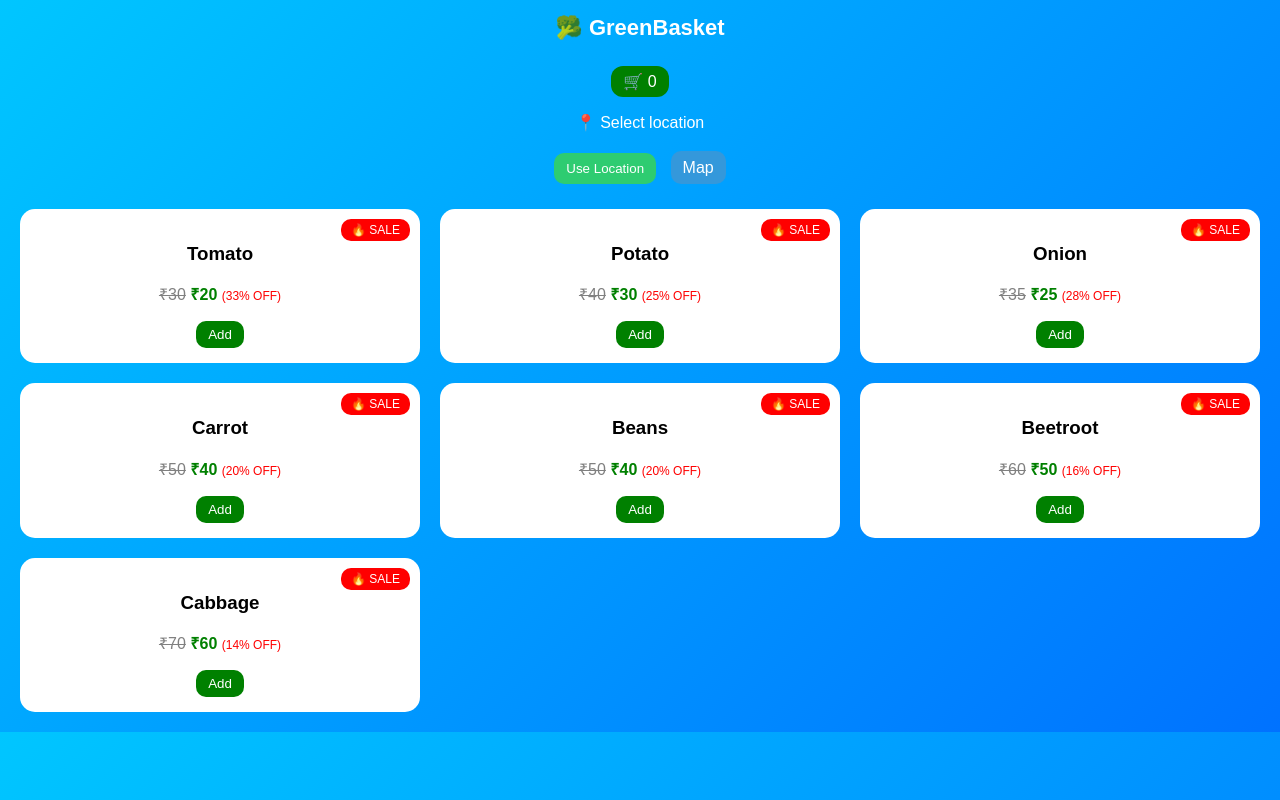
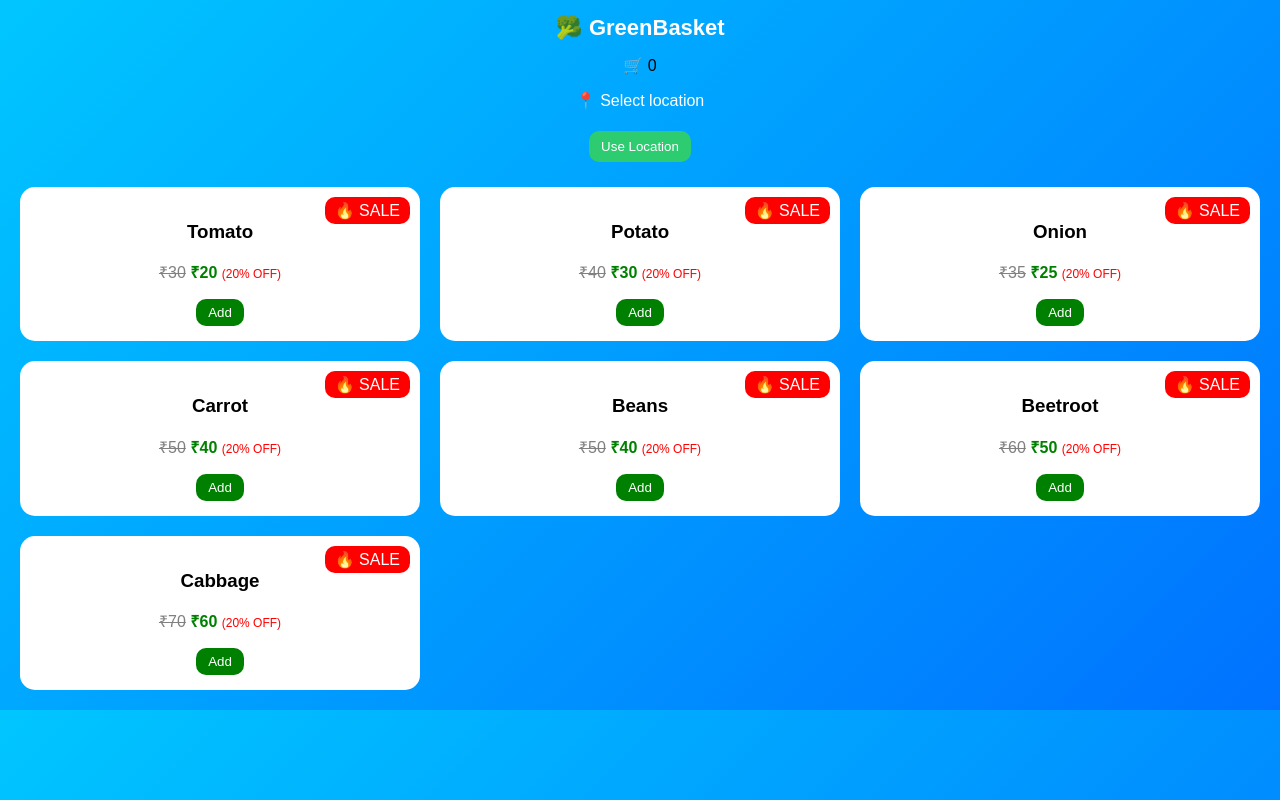
Before and after one commit to Dharun7715/Veg-Store2, a Flask app: page / in a window 1280 px wide. Run offline with Flask 3, Linux system fonts and the light colour scheme.

Commit message:
Update index.html

```diff
--- a/templates/index.html
+++ b/templates/index.html
@@ -16,23 +16,18 @@ body {
 .header {
     text-align: center;
     padding: 15px;
+    color: white;
     font-size: 22px;
-    color: white;
     font-weight: bold;
 }
 
-/* TOP BAR */
-.top-bar {
-    display: flex;
-    justify-content: center;
-    margin: 10px;
-}
-
+/* CART BADGE */
 .cart {
     background: green;
+    color: white;
     padding: 6px 12px;
     border-radius: 12px;
-    color: white;
+    display: inline-block;
 }
 
 /* LOCATION */
@@ -59,11 +54,10 @@ body {
     padding: 10px;
 }
 
-@media (min-width: 600px) {
+@media (min-width:600px){
     .container { grid-template-columns: repeat(2,1fr); }
 }
-
-@media (min-width: 900px) {
+@media (min-width:900px){
     .container { grid-template-columns: repeat(3,1fr); }
 }
 
@@ -75,6 +69,11 @@ body {
     border-radius: 15px;
     text-align: center;
     position: relative;
+    transition: 0.3s;
+}
+
+.card:hover {
+    transform: scale(1.03);
 }
 
 /* SALE */
@@ -86,7 +85,6 @@ body {
     color: white;
     padding: 4px 10px;
     border-radius: 10px;
-    font-size: 12px;
 }
 
 /* PRICE */
@@ -116,7 +114,6 @@ body {
 
 .qty {
     margin: 0 10px;
-    font-weight: bold;
 }
 
 button {
@@ -132,16 +129,14 @@ button {
 
 <div class="header">🥦 GreenBasket</div>
 
-<div class="top-bar">
-    <div class="cart">🛒 <span id="cartCount">{{ cart_count }}</span></div>
+<div style="text-align:center">
+🛒 <span id="cartCount">{{ cart_count }}</span>
 </div>
 
 <!-- LOCATION -->
 <div class="location-box">
 <p id="locationText">📍 Select location</p>
-
 <button onclick="getLocation()" class="loc-btn">Use Location</button>
-<a href="/address" class="map-btn">Map</a>
 </div>
 
 <!-- PRODUCTS -->
@@ -154,20 +149,18 @@ button {
 <h3>{{ v.name }}</h3>
 
 <p>
-<span class="old">₹{{ v.price + 10 }}</span>
-<span class="price"> ₹{{ v.price }}</span>
-<span class="off">
-({{ ((v.price+10 - v.price)*100 // (v.price+10)) }}% OFF)
-</span>
+<span class="old">₹{{ v.price+10 }}</span>
+<span class="price">₹{{ v.price }}</span>
+<span class="off">(20% OFF)</span>
 </p>
 
 <div id="controls-{{ v.name }}">
 {% if cart.get(v.name) %}
-    <button onclick="decrease('{{ v.name }}')">-</button>
-    <span class="qty">{{ cart[v.name] }}</span>
-    <button onclick="increase('{{ v.name }}')">+</button>
+<button onclick="decrease('{{ v.name }}')">-</button>
+<span class="qty">{{ cart[v.name] }}</span>
+<button onclick="increase('{{ v.name }}')">+</button>
 {% else %}
-    <button onclick="addItem('{{ v.name }}')" class="btn">Add</button>
+<button onclick="addItem('{{ v.name }}')" class="btn">Add</button>
 {% endif %}
 </div>
 
@@ -180,14 +173,7 @@ button {
 // LOCATION
 function getLocation(){
     navigator.geolocation.getCurrentPosition(function(pos){
-        let lat = pos.coords.latitude;
-        let lng = pos.coords.longitude;
-
-        fetch(`https://nominatim.openstreetmap.org/reverse?format=json&lat=${lat}&lon=${lng}`)
-        .then(res => res.json())
-        .then(data=>{
-            document.getElementById("locationText").innerHTML = "📍 " + data.display_name;
-        });
+        document.getElementById("locationText").innerHTML="📍 Location detected";
     });
 }
 
```
